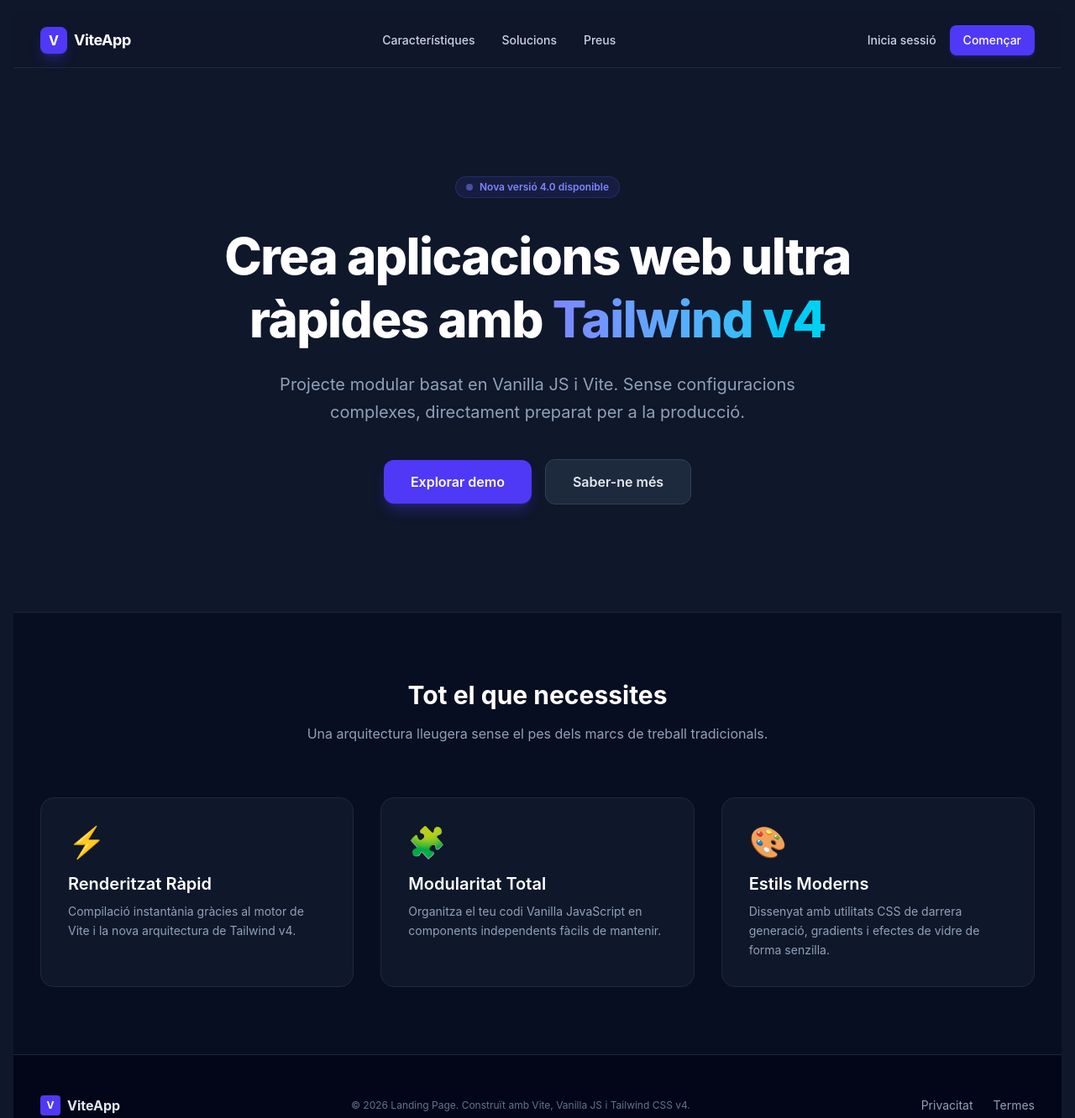
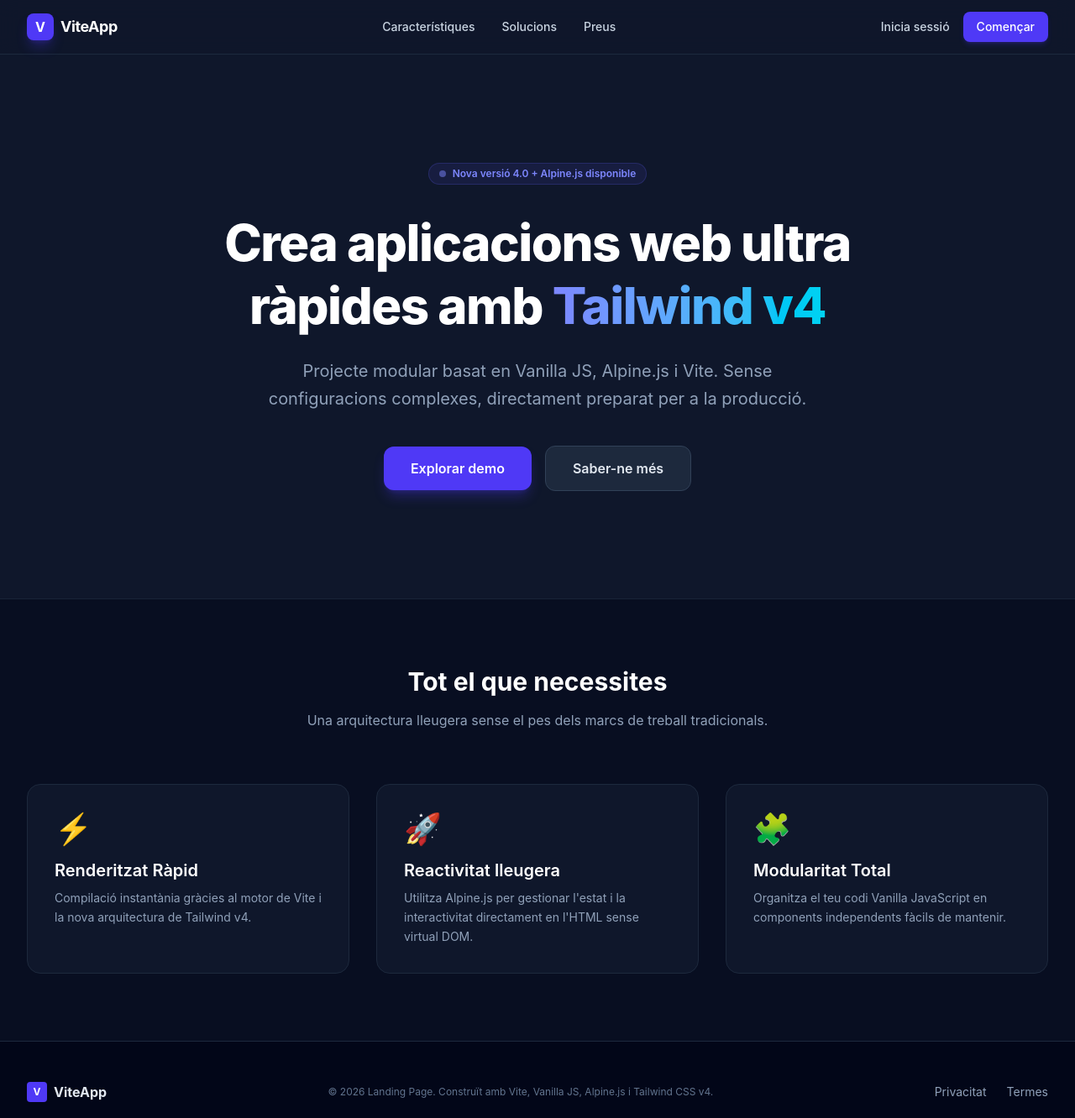
Before and after one commit to j-aidle/landingpageprova, a website built with Vite: page index.html in a window 1280 px wide. Shown: the top 1332 px of the page at 84% size. Built offline with nearby package versions, Linux system fonts and the light colour scheme.

Commit message:
S'ha afegit AlpineJS a la landing page

```diff
--- a/index.html
+++ b/index.html
@@ -1,12 +1,11 @@
 <!DOCTYPE html>
-<html lang="es">
+<html lang="ca">
   <head>
     <meta charset="UTF-8" />
     <meta name="viewport" content="width=device-width, initial-scale=1.0" />
-    <title>Vite + Vanilla JS + Tailwind v4</title>
-    <link rel="stylesheet" href="/src/style.css" />
+    <title>Landing Page - Vite + Vanilla JS + Alpine.js + Tailwind v4</title>
   </head>
-  <body class="bg-slate-900 text-slate-100 min-h-screen flex items-center justify-center p-4">
+  <body class="bg-slate-900 text-slate-100 min-h-screen">
     <div id="app"></div>
     <script type="module" src="/src/main.js"></script>
   </body>
--- a/package.json
+++ b/package.json
@@ -13,6 +13,7 @@
   },
   "dependencies": {
     "@tailwindcss/vite": "^4.3.3",
+    "alpinejs": "^3.17.4",
     "tailwindcss": "^4.3.3"
   }
 }
--- a/src/components/Features.js
+++ b/src/components/Features.js
@@ -6,14 +6,14 @@ export function renderFeatures(element) {
       icon: '⚡'
     },
     {
+      title: 'Reactivitat lleugera',
+      desc: 'Utilitza Alpine.js per gestionar l\'estat i la interactivitat directament en l\'HTML sense virtual DOM.',
+      icon: '🚀'
+    },
+    {
       title: 'Modularitat Total',
       desc: 'Organitza el teu codi Vanilla JavaScript en components independents fàcils de mantenir.',
       icon: '🧩'
-    },
-    {
-      title: 'Estils Moderns',
-      desc: 'Dissenyat amb utilitats CSS de darrera generació, gradients i efectes de vidre de forma senzilla.',
-      icon: '🎨'
     }
   ];
 
--- a/src/components/Footer.js
+++ b/src/components/Footer.js
@@ -8,7 +8,7 @@ export function renderFooter(element) {
         </div>
 
         <p class="text-xs text-slate-500">
-          © ${new Date().getFullYear()} Landing Page. Construït amb Vite, Vanilla JS i Tailwind CSS v4.
+          © ${new Date().getFullYear()} Landing Page. Construït amb Vite, Vanilla JS, Alpine.js i Tailwind CSS v4.
         </p>
 
         <div class="flex gap-6 text-sm text-slate-400">
--- a/src/components/Hero.js
+++ b/src/components/Hero.js
@@ -6,7 +6,7 @@ export function renderHero(element) {
       <div class="max-w-7xl mx-auto px-4 sm:px-6 lg:px-8 text-center">
         <span class="inline-flex items-center gap-2 px-3 py-1 rounded-full text-xs font-semibold bg-indigo-500/10 text-indigo-400 border border-indigo-500/20 mb-8">
           <span class="w-2 h-2 rounded-full bg-indigo-400 animate-pulse"></span>
-          Nova versió 4.0 disponible
+          Nova versió 4.0 + Alpine.js disponible
         </span>
 
         <h1 class="text-4xl sm:text-6xl font-extrabold text-white tracking-tight max-w-4xl mx-auto leading-tight">
@@ -14,11 +14,11 @@ export function renderHero(element) {
         </h1>
 
         <p class="mt-6 text-lg sm:text-xl text-slate-400 max-w-2xl mx-auto leading-relaxed">
-          Projecte modular basat en Vanilla JS i Vite. Sense configuracions complexes, directament preparat per a la producció.
+          Projecte modular basat en Vanilla JS, Alpine.js i Vite. Sense configuracions complexes, directament preparat per a la producció.
         </p>
 
         <div class="mt-10 flex flex-col sm:flex-row gap-4 justify-center items-center">
-          <button id="cta-btn" class="w-full sm:w-auto px-8 py-3.5 bg-indigo-600 hover:bg-indigo-500 text-white font-semibold rounded-xl shadow-lg shadow-indigo-600/30 transition-all cursor-pointer">
+          <button @click="alert('¡Gràcies per provar la landing page amb Alpine.js!')" class="w-full sm:w-auto px-8 py-3.5 bg-indigo-600 hover:bg-indigo-500 text-white font-semibold rounded-xl shadow-lg shadow-indigo-600/30 transition-all cursor-pointer">
             Explorar demo
           </button>
           <a href="#features" class="w-full sm:w-auto px-8 py-3.5 bg-slate-800 hover:bg-slate-700 text-slate-200 border border-slate-700 font-semibold rounded-xl transition-all text-center">
@@ -28,9 +28,4 @@ export function renderHero(element) {
       </div>
     </section>
   `;
-
-  // Esdeveniment interactiu del botó CTA
-  element.querySelector('#cta-btn')?.addEventListener('click', () => {
-    alert('¡Gràcies per provar la landing page!');
-  });
 }
--- a/src/components/Navbar.js
+++ b/src/components/Navbar.js
@@ -1,6 +1,6 @@
 export function renderNavbar(element) {
   element.innerHTML = `
-    <nav class="border-b border-slate-800 bg-slate-900/80 backdrop-blur-md sticky top-0 z-50">
+    <nav x-data="{ open: false }" class="border-b border-slate-800 bg-slate-900/80 backdrop-blur-md sticky top-0 z-50">
       <div class="max-w-7xl mx-auto px-4 sm:px-6 lg:px-8 h-16 flex items-center justify-between">
         <div class="flex items-center gap-2">
           <div class="h-8 w-8 rounded-lg bg-indigo-600 flex items-center justify-center font-bold text-white shadow-lg shadow-indigo-600/30">
@@ -9,17 +9,39 @@ export function renderNavbar(element) {
           <span class="font-bold text-lg tracking-tight text-white">ViteApp</span>
         </div>
 
+        <!-- Menú d'escriptori -->
         <div class="hidden md:flex items-center gap-8 text-sm font-medium text-slate-300">
           <a href="#features" class="hover:text-indigo-400 transition-colors">Característiques</a>
           <a href="#" class="hover:text-indigo-400 transition-colors">Solucions</a>
           <a href="#" class="hover:text-indigo-400 transition-colors">Preus</a>
         </div>
 
-        <div class="flex items-center gap-4">
-          <a href="#" class="text-sm font-medium text-slate-300 hover:text-white transition-colors hidden sm:block">Inicia sessió</a>
+        <div class="hidden md:flex items-center gap-4">
+          <a href="#" class="text-sm font-medium text-slate-300 hover:text-white transition-colors">Inicia sessió</a>
           <a href="#" class="text-sm font-medium bg-indigo-600 hover:bg-indigo-500 text-white px-4 py-2 rounded-lg transition-all shadow-md shadow-indigo-600/20">
             Començar
           </a>
+        </div>
+
+        <!-- Botó del menú mòbil -->
+        <div class="flex md:hidden">
+          <button @click="open = !open" type="button" class="text-slate-300 hover:text-white focus:outline-none p-2">
+            <svg class="h-6 w-6" fill="none" viewBox="0 0 24 24" stroke="currentColor">
+              <path x-show="!open" stroke-linecap="round" stroke-linejoin="round" stroke-width="2" d="M4 6h16M4 12h16M4 18h16" />
+              <path x-show="open" stroke-linecap="round" stroke-linejoin="round" stroke-width="2" d="M6 18L18 6M6 6l12 12" />
+            </svg>
+          </button>
+        </div>
+      </div>
+
+      <!-- Desplegable del menú mòbil controlat per Alpine -->
+      <div x-show="open" x-transition class="md:hidden border-b border-slate-800 bg-slate-900 px-4 pt-2 pb-4 space-y-2">
+        <a href="#features" class="block px-3 py-2 rounded-md text-base font-medium text-slate-300 hover:text-white hover:bg-slate-800">Característiques</a>
+        <a href="#" class="block px-3 py-2 rounded-md text-base font-medium text-slate-300 hover:text-white hover:bg-slate-800">Solucions</a>
+        <a href="#" class="block px-3 py-2 rounded-md text-base font-medium text-slate-300 hover:text-white hover:bg-slate-800">Preus</a>
+        <div class="pt-4 border-t border-slate-800 flex flex-col gap-2">
+          <a href="#" class="block px-3 py-2 rounded-md text-base font-medium text-slate-300 text-center">Inicia sessió</a>
+          <a href="#" class="block px-3 py-2 rounded-md text-base font-medium bg-indigo-600 text-white text-center">Començar</a>
         </div>
       </div>
     </nav>
--- a/src/counter.js
+++ /dev/null
@@ -1,9 +0,0 @@
-export function setupCounter(element) {
-  let counter = 0
-  const setCounter = (count) => {
-    counter = count
-    element.innerHTML = `Count is ${counter}`
-  }
-  element.addEventListener('click', () => setCounter(counter + 1))
-  setCounter(0)
-}
--- a/src/main.js
+++ b/src/main.js
@@ -1,8 +1,12 @@
 import './style.css';
+import Alpine from 'alpinejs';
 import { renderNavbar } from './components/Navbar.js';
 import { renderHero } from './components/Hero.js';
 import { renderFeatures } from './components/Features.js';
 import { renderFooter } from './components/Footer.js';
+
+// Configurar i iniciar Alpine.js
+window.Alpine = Alpine;
 
 // Estructura principal de la Landing Page
 document.querySelector('#app').innerHTML = `
@@ -21,3 +25,6 @@ renderNavbar(document.querySelector('#navbar'));
 renderHero(document.querySelector('#hero'));
 renderFeatures(document.querySelector('#features'));
 renderFooter(document.querySelector('#footer'));
+
+// Arrencar Alpine després d'haver injectat tots els components al DOM
+Alpine.start();
```
Also changed, not shown: README.md, 1 other file.
